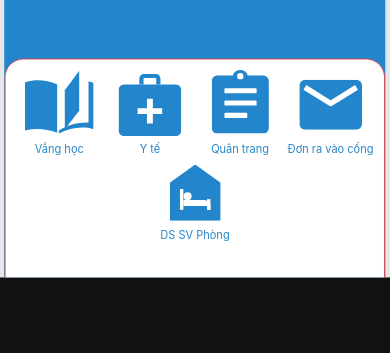
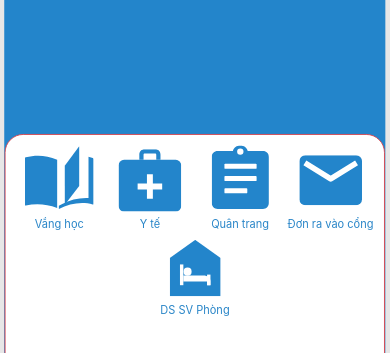
Before and after one commit to ibbaoo/the-sinh-vien, a plain HTML site: page index.html in a window 390 px wide. Shown: the part 491-844 px from the top of the page. Drawn offline with Linux system fonts and the light colour scheme.

Commit message:
Fill the full phone screen and pin bottom panel to the bottom
Co-Authored-By: Claude Opus 5.5 <noreply@anthropic.com>

```diff
--- a/index.html
+++ b/index.html
@@ -32,7 +32,7 @@
   /* Design stage: 921 x 1637 (9:16), scaled by JS */
   #stage {
     position: absolute; left: 0; top: 0;
-    width: 921px; height: 1637px;
+    width: 921px; height: 2000px;
     transform-origin: 0 0;
     background: linear-gradient(#f2f2f2 0 22px, #e7e7e7 22px);
   }
@@ -40,7 +40,7 @@
 
   /* Blue card */
   .card {
-    left: 10px; top: 160px; width: 900px; height: 1520px;
+    left: 10px; top: 160px; width: 900px; bottom: 0;
     background: var(--blue);
     border-radius: 46px 46px 0 0;
   }
@@ -68,11 +68,12 @@
 
   /* Bottom sheet */
   .sheet {
-    left: 11px; top: 1120px; width: 898px; height: 560px;
+    left: 11px; top: 0; width: 898px; height: 560px;
     background: #fff;
     border: 2px solid #df3a40;
     border-radius: 44px 44px 0 0;
   }
+  .bottom { left: 0; bottom: 0; width: 921px; height: 517px; }
   .btn { position: absolute; text-align: center; color: var(--label); font-size: 26px; white-space: nowrap; }
   .btn svg { fill: var(--blue); display: block; margin: 0 auto; }
   .btn .lbl { position: absolute; left: 50%; transform: translateX(-50%); }
@@ -151,10 +152,11 @@
     </div>
 
     <!-- ===== Bottom sheet ===== -->
+    <div class="abs bottom">
     <div class="abs sheet"></div>
 
     <!-- Vắng học -->
-    <div class="btn tap" style="left:58px; top:1149px; width:164px">
+    <div class="btn tap" style="left:58px; top:29px; width:164px">
       <svg width="162" height="150" viewBox="0 0 162 150">
         <path d="M2 26c22-6 48-6 74 6v114c-25-10-51-11-74-6c-1.3.3-2-.4-2-1.6V27.8c0-.9.7-1.6 2-1.8z"/>
         <path d="M94 46 128 0v94l-34 44z"/>
@@ -164,7 +166,7 @@
     </div>
 
     <!-- Y tế -->
-    <div class="btn tap" style="left:279px; top:1156px; width:150px">
+    <div class="btn tap" style="left:279px; top:36px; width:150px">
       <svg width="148" height="147" viewBox="0 0 148 147">
         <path fill-rule="evenodd" d="M62 0h24c8 0 13 5 13 13v12H49V13c0-8 5-13 13-13zm0 10c-2 0-3 1-3 3v12h30V13c0-2-1-3-3-3z"/>
         <rect y="25" width="148" height="122" rx="13"/>
@@ -174,7 +176,7 @@
     </div>
 
     <!-- Quân trang -->
-    <div class="btn tap" style="left:499px; top:1147px; width:136px">
+    <div class="btn tap" style="left:499px; top:27px; width:136px">
       <svg width="135" height="150" viewBox="0 0 135 150">
         <path fill-rule="evenodd" d="M14 13h36c2-8 9-13 17.5-13S83 5 85 13h36c8 0 14 6 14 14v109c0 8-6 14-14 14H14c-8 0-14-6-14-14V27c0-8 6-14 14-14zm53.5-6a7.5 7.5 0 1 0 0 15 7.5 7.5 0 0 0 0-15z"/>
         <g fill="#fff"><rect x="30" y="43" width="76" height="12" rx="2"/><rect x="30" y="72" width="76" height="12" rx="2"/><rect x="30" y="101" width="54" height="12" rx="2"/></g>
@@ -183,7 +185,7 @@
     </div>
 
     <!-- Đơn ra vào cổng -->
-    <div class="btn tap" style="left:706px; top:1170px; width:149px">
+    <div class="btn tap" style="left:706px; top:50px; width:149px">
       <svg width="148" height="118" viewBox="0 0 148 118">
         <rect width="148" height="118" rx="14"/>
         <path fill="none" stroke="#fff" stroke-width="13" stroke-linejoin="round" d="M13 18l61 38 61-38"/>
@@ -192,7 +194,7 @@
     </div>
 
     <!-- DS SV Phòng -->
-    <div class="btn tap" style="left:400px; top:1370px; width:121px">
+    <div class="btn tap" style="left:400px; top:250px; width:121px">
       <svg width="120" height="133" viewBox="0 0 120 133">
         <path d="M60 0 120 43v90H0V43z"/>
         <g fill="#fff">
@@ -203,6 +205,7 @@
         </g>
       </svg>
       <div class="lbl" style="top:150px">DS SV Phòng</div>
+    </div>
     </div>
 
   </div>
@@ -237,13 +240,16 @@
   QR.forEach((row, y) => [...row].forEach((c, x) => { if (c === "1") d += `M${x} ${y}h1v1h-1z`; }));
   document.getElementById("qr").innerHTML = `<path d="${d}" fill="#000"/>`;
 
-  // Fit the 921x1637 stage into a 9:16 box that fills the screen
+  // Fill the whole phone screen: scale the 921px-wide design to the screen width,
+  // let the stage grow taller on tall phones (bottom panel stays pinned to the bottom).
+  // On screens wider than 9:16 (desktop), fall back to a centered 9:16 box.
   const vp = document.getElementById("viewport"), st = document.getElementById("stage");
   function fit() {
     const W = innerWidth, H = innerHeight;
-    const w = Math.min(W, H * 9 / 16), h = w * 16 / 9;
-    vp.style.width = w + "px"; vp.style.height = h + "px";
-    st.style.transform = `scale(${w / 921})`;
+    const w = Math.min(W, H * 9 / 16), s = w / 921;
+    vp.style.width = w + "px"; vp.style.height = H + "px";
+    st.style.height = (H / s) + "px";
+    st.style.transform = `scale(${s})`;
   }
   addEventListener("resize", fit); fit();
 </script>
```
